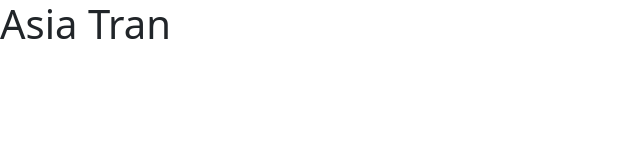
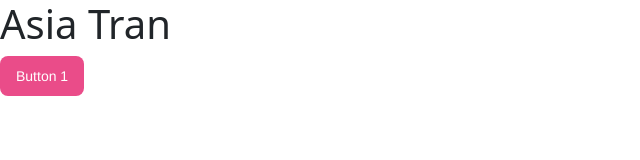
Before and after one commit to asiatran/asiatran.github.io, a plain HTML site: page index.html in a window 1280 px wide. Shown: the whole page, without its empty margins (0-640 px from the left). Drawn offline with nearby package versions, Linux system fonts and the light colour scheme.

Commit message:
index.html

```diff
--- a/css/style.css
+++ b/css/style.css
@@ -0,0 +1,31 @@
+.button-1 {
+    background-color: #EA4C89;
+    border-radius: 8px;
+    border-style: none;
+    box-sizing: border-box;
+    color: #FFFFFF;
+    cursor: pointer;
+    display: inline-block;
+    font-family: "Haas Grot Text R Web", "Helvetica Neue", Helvetica, Arial, sans-serif;
+    font-size: 14px;
+    font-weight: 500;
+    height: 40px;
+    line-height: 20px;
+    list-style: none;
+    margin: 0;
+    outline: none;
+    padding: 10px 16px;
+    position: relative;
+    text-align: center;
+    text-decoration: none;
+    transition: color 100ms;
+    vertical-align: baseline;
+    user-select: none;
+    -webkit-user-select: none;
+    touch-action: manipulation;
+  }
+
+  .button-1:hover,
+  .button-1:focus {
+    background-color: #F082AC;
+  }
--- a/asiatran.html
+++ b/index.html
@@ -14,6 +14,11 @@
 
     <h1>Asia Tran</h1>
 
+    <!-- HTML !-->
+<button class="button-1" role="button">Button 1</button>
+
+
+
 
 
     <!-- JS avec Bootstrap-->
```
Also changed, not shown: images/donuts.jpg (added).
